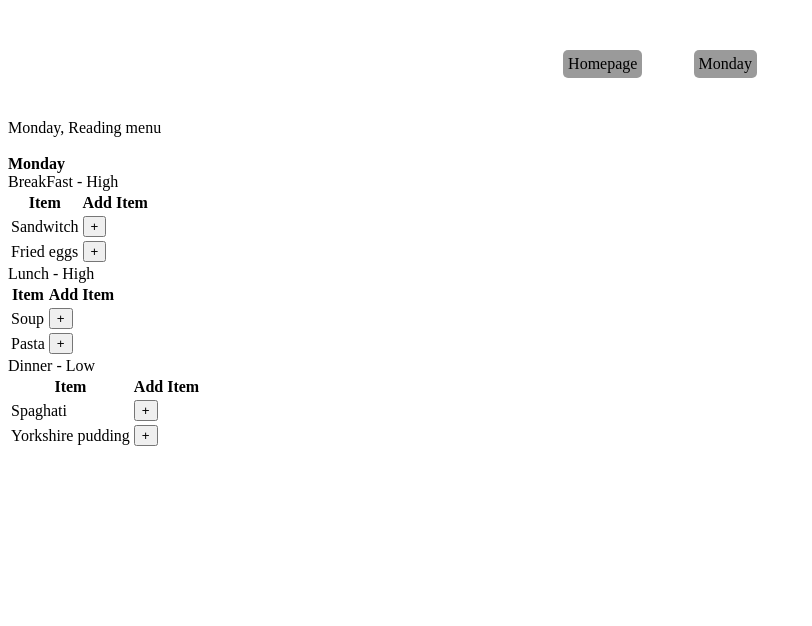
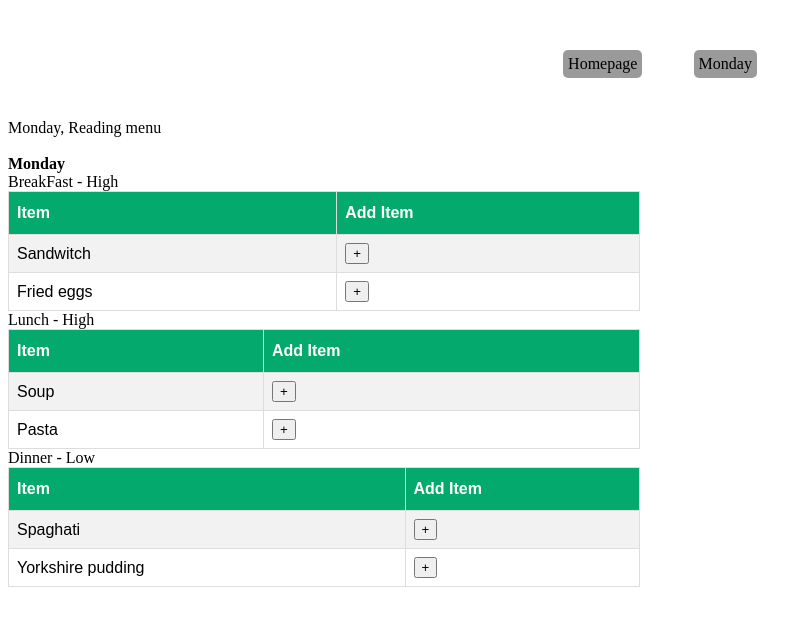
Before and after one commit to SudhaRaniD/MyMealPlan, a React (Create React App) app: page /Monday in a window 1280 px wide. Shown: the top 626 px of the page, without its empty margins (0-812 px from the left). Built offline with nearby package versions, Linux system fonts and the light colour scheme.

Commit message:
Monday.jsx

```diff
--- /dev/null
+++ b/src/Components/MenuTable.css
@@ -0,0 +1,22 @@
+#menuitems {
+    font-family: Arial, Helvetica, sans-serif;
+    border-collapse: collapse;
+    width: 50%;
+  }
+
+  #menuitems td, #menuitems th {
+    border: 1px solid #ddd;
+    padding: 8px;
+  }
+
+  #menuitems tr:nth-child(even){background-color: #f2f2f2;}
+
+  #menuitems tr:hover {background-color: #ddd;}
+
+  #menuitems th {
+    padding-top: 12px;
+    padding-bottom: 12px;
+    text-align: left;
+    background-color: #04AA6D;
+    color: white;
+  }
--- a/src/Components/Monday.jsx
+++ b/src/Components/Monday.jsx
@@ -1,6 +1,7 @@
 import React from 'react'
 
 import menu from './menu.json';
+import './MenuTable.css';
 
 function Monday() {
 
@@ -36,9 +37,11 @@ function Monday() {
                     return(
                       <div key ={mealtype.mealid}>
                         {mealtype.name} - {mealtype.calorie}
-                        <table>
-                          <th>Item</th>
-                          <th>Add Item</th>
+                        <table id="menuitems">
+                          <tr>
+                            <th>Item</th>
+                            <th>Add Item</th>
+                          </tr>
                         {
                           mealtype.menuitems.map(mealitem =>{
                             return(
```
